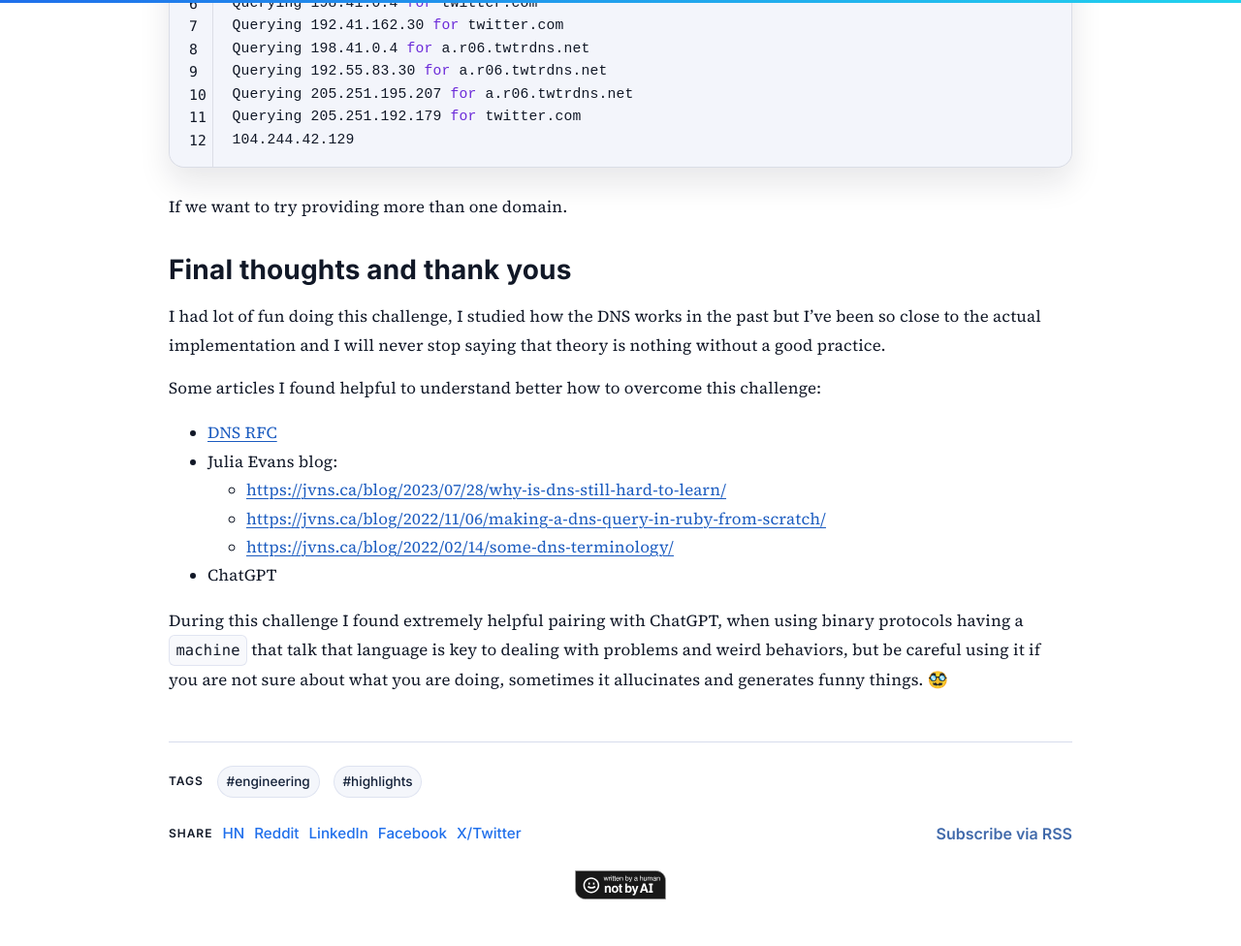
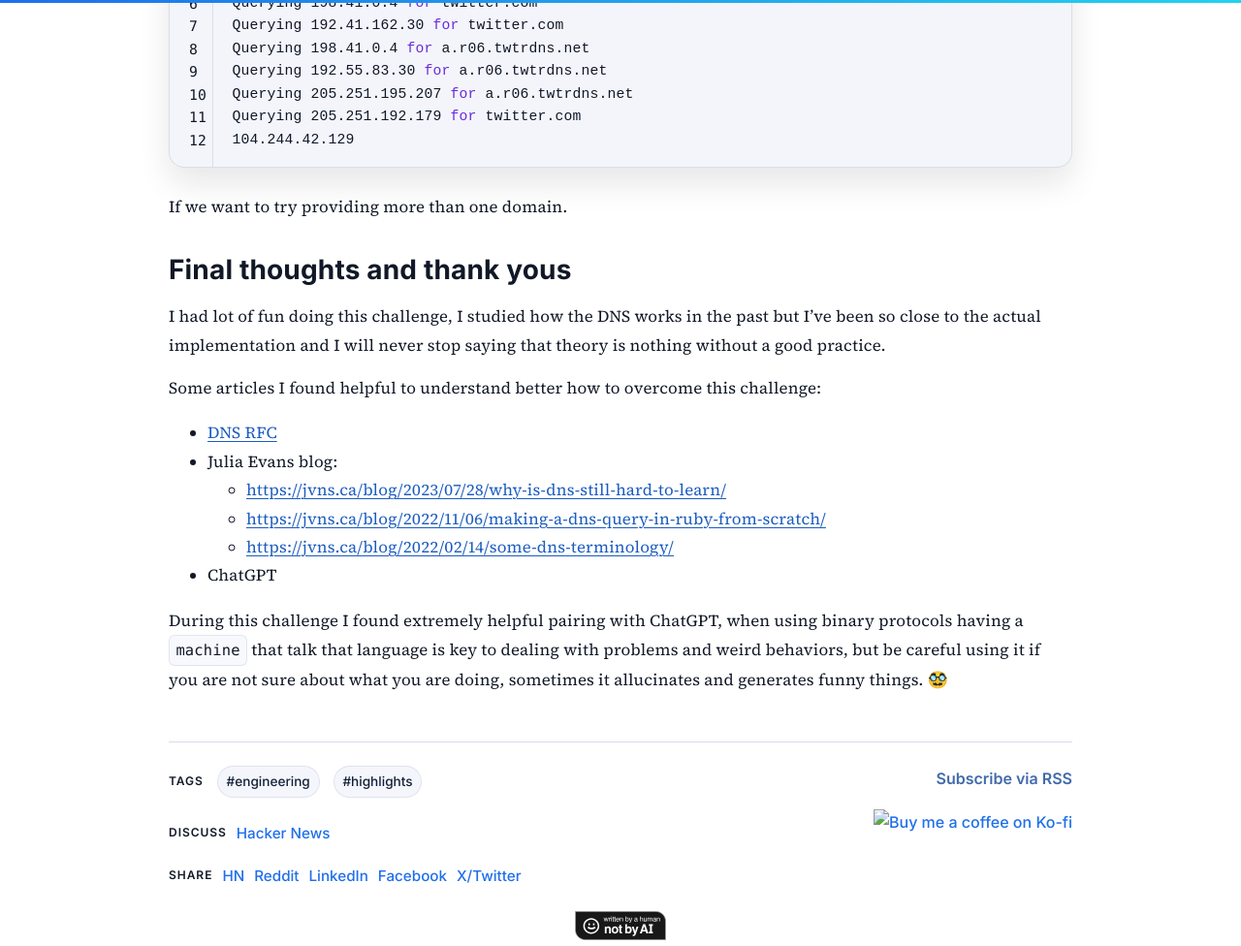
Before and after one commit to dlion/dryrun, a Jekyll site: the page built from _posts/2024-05-07-create-dns-resolver.md, in a window 1280 px wide and 1400 px high, scrolled down 18414 px. Shown: the top 976 px of the window at 97% size. Built offline with Jekyll 4.4.1, drawn with Linux system fonts in a browser that asks for light colours; grey boxes are pictures that could not be loaded.

Commit message:
kofi and CNAME

```diff
--- /dev/null
+++ b/CNAME
@@ -0,0 +1 @@
+domenicoluciani.com
--- a/_config.yml
+++ b/_config.yml
@@ -5,6 +5,9 @@ description: "Thoughts about life, tech and everything"
 # For project sites: url is the domain root, baseurl is the repo path
 url: "https://dlion.github.io"
 baseurl: "/dryrun"
+
+# Ko-fi button link (used under posts)
+kofi_link: "https://ko-fi.com/I2I23YM3I"
 
 # ——— Author ———
 author: "Domenico Luciani"
@@ -41,7 +44,7 @@ kramdown:
     span:
       disable: true
 
-permalink: /:year/:month/:day/:title/
+permalink: /:year/:month/:day/:title.html
 timezone: Europe/Madrid
 paginate: 10
 paginate_path: "/page/:num/"
--- /dev/null
+++ b/_includes/kofi-button.html
@@ -0,0 +1,7 @@
+{%- assign kofi_link = site.kofi_link | default: 'https://ko-fi.com/I2I23YM3I' -%}
+<div class="kofi-wrap">
+  <a class="kofi-link" href="{{ kofi_link }}" target="_blank" rel="noopener noreferrer">
+    <img class="kofi-img kofi-light" height="36" style="border:0;height:36px;" src="https://storage.ko-fi.com/cdn/kofi6.png?v=6" alt="Buy me a coffee on Ko-fi">
+    <img class="kofi-img kofi-dark"  height="36" style="border:0;height:36px;" src="https://storage.ko-fi.com/cdn/kofi3.png?v=6" alt="Buy me a coffee on Ko-fi">
+  </a>
+</div>
--- a/_layouts/default.html
+++ b/_layouts/default.html
@@ -30,7 +30,7 @@ layout: nil
     </script>
 
     <link rel="alternate" type="application/atom+xml" title="{{ site.title }}" href="{{ '/feed.xml' | relative_url }}">
-    <link rel="stylesheet" href="{{ '/assets/css/main.css?v=10' | relative_url }}">
+    <link rel="stylesheet" href="{{ '/assets/css/main.css?v=11' | relative_url }}">
     {% if page.extra_css %}
       {% for css in page.extra_css %}
         <link rel="stylesheet" href="{{ '/assets/css/' | append: css | append: '.css?v=1' | relative_url }}">
--- a/_layouts/post.html
+++ b/_layouts/post.html
@@ -77,6 +77,7 @@ layout: default
 
   <footer class="post-footer">
     <nav class="post-actions" aria-label="Post meta links">
+      <div class="post-actions-column post-actions-column--left">
         {% if page.tags and page.tags != empty %}
           <div class="actions-group post-tags">
             <span class="label">Tags</span>
@@ -107,8 +108,12 @@ layout: default
           <a href="https://www.facebook.com/sharer/sharer.php?u={{ page.url | absolute_url | uri_escape }}" rel="noopener" target="_blank">Facebook</a>
           <a href="https://twitter.com/intent/tweet?text={{ page.title | uri_escape }}&url={{ page.url | absolute_url | uri_escape }}" rel="noopener" target="_blank">X/Twitter</a>
         </div>
+      </div>
 
+      <div class="post-actions-column post-actions-column--right">
         <a class="rss" href="{{ '/feed.xml' | relative_url }}">Subscribe via RSS</a>
+        {% include kofi-button.html %}
+      </div>
     </nav>
 
     {% include human-badge.html %}
--- a/_posts/2024-05-07-create-dns-resolver.md
+++ b/_posts/2024-05-07-create-dns-resolver.md
@@ -7,6 +7,7 @@ tags:
 - engineering
 - highlights
 cover: "/assets/images/covers/dns.png"
+hn_url: "https://news.ycombinator.com/item?id=43503561"
 ---
 
 
--- a/assets/css/main.css
+++ b/assets/css/main.css
@@ -874,10 +874,26 @@ p { margin: .9em 0; color: var(--text); }
 }
 .post-actions {
   display: flex;
-  align-items: center;
   flex-wrap: wrap;
+  gap: 24px;
+  width: 100%;
+  align-items: flex-start;
+}
+.post-actions-column {
+  display: flex;
+  flex-direction: column;
   gap: 18px;
-  width: 100%;
+  flex: 1 1 320px;
+}
+.post-actions-column--left {
+  flex: 1 1 520px;
+}
+.post-actions-column--right {
+  align-items: flex-end;
+  flex: 0 0 auto;
+}
+.post-actions-column--right > * {
+  align-self: flex-end;
 }
 .post-actions .actions-group {
   display: flex;
@@ -893,11 +909,22 @@ p { margin: .9em 0; color: var(--text); }
   font-size: .75rem;
   letter-spacing: .08em;
 }
-/* Ensure tags sit on their own row, with Share/Discuss below */
 .post-actions .post-tags {
   width: 100%;
   margin-bottom: 6px;
 }
+.post-actions .kofi-wrap {
+  width: auto;
+  text-align: right;
+  display: inline-flex;
+  align-items: center;
+}
+
+/* Ko-fi button: theme-aware image swap */
+.kofi-img { height: 36px; border: 0; }
+.kofi-dark { display: none; }
+html[data-theme='dark'] .kofi-light { display: none; }
+html[data-theme='dark'] .kofi-dark { display: inline-block; }
 
 /* Post tags */
 .post-tags .tag {
@@ -1049,22 +1076,29 @@ p { margin: .9em 0; color: var(--text); }
   text-decoration: underline;
 }
 .post-actions .rss {
-  margin-left: auto;
   font-weight: 600;
   white-space: nowrap;
   color: color-mix(in srgb, var(--muted) 55%, var(--link) 45%);
+  text-decoration: none;
 }
 .post-actions .rss:hover { color: var(--link); }
 
-/* On small screens: put RSS centered on its own row above the badge */
 @media (max-width: 760px) {
-  .post-actions .rss {
-    margin-left: 0;
-    flex: 0 0 100%;
-    text-align: center;
-    display: block;
-    margin-top: 8px;
+  .post-actions {
+    flex-direction: column;
+    gap: 20px;
   }
+  .post-actions-column {
+    width: 100%;
+    flex: 1 1 auto;
+  }
+  .post-actions-column--right {
+    align-items: flex-start;
+  }
+  .post-actions-column--right > * {
+    align-self: flex-start;
+  }
+  .post-actions .kofi-wrap { text-align: left; }
 }
 
 /* Human-written badge */
```
Lines whose indentation alone changed are shown as unchanged.
